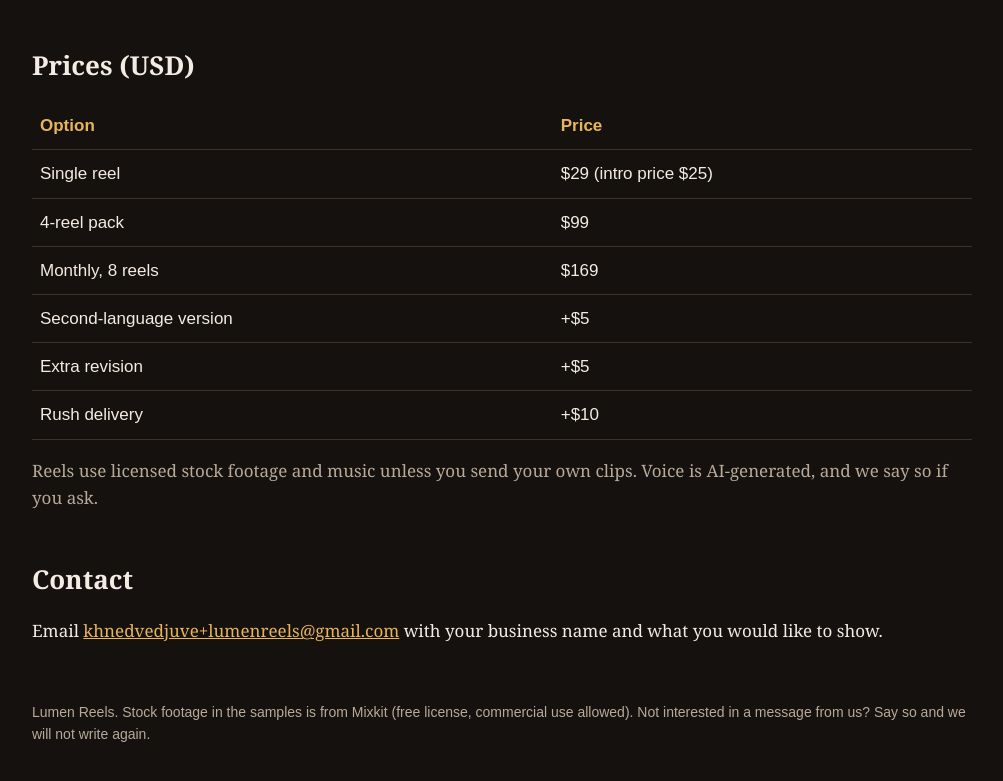
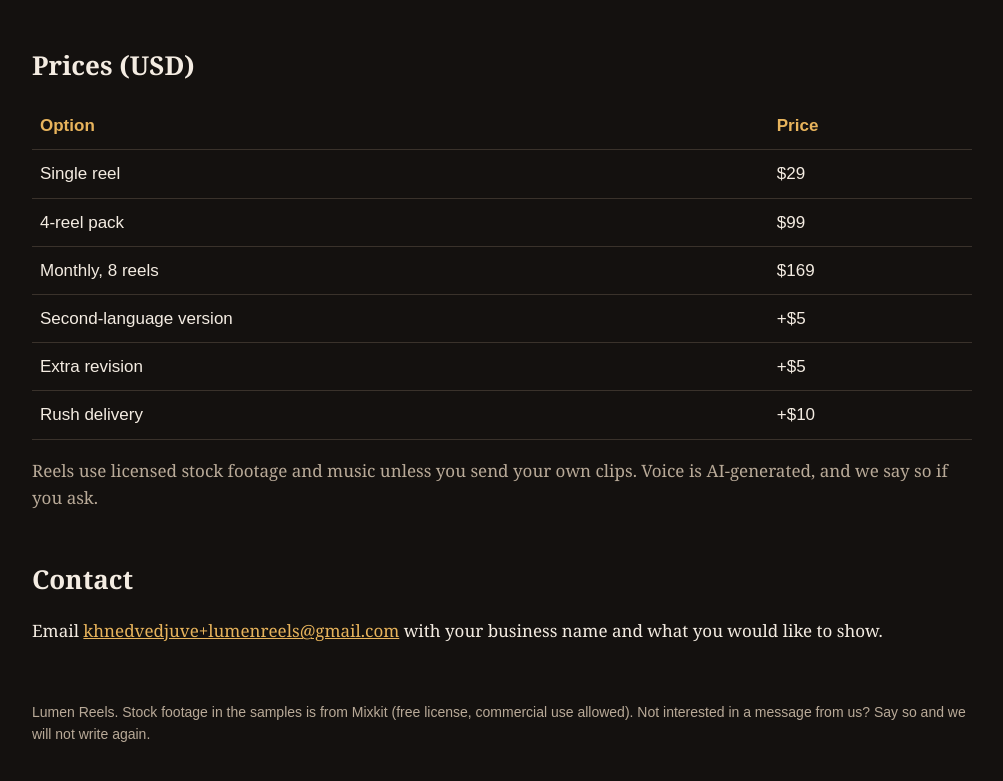
Before and after one commit to lumenreels/lumenreels.github.io, a plain HTML site: page index.html in a window 1280 px wide. Shown: the part 1081-1862 px from the top of the page, without its empty margins (138-1141 px from the left). Drawn offline with Linux system fonts and the light colour scheme.

Commit message:
price update

```diff
--- a/index.html
+++ b/index.html
@@ -35,7 +35,7 @@ ul{color:var(--mute)}footer{margin:56px 0;color:var(--mute);font-size:14px;font-
 
 <h2>Prices (USD)</h2>
 <table><tr><th>Option</th><th>Price</th></tr>
-<tr><td>Single reel</td><td>$29 (intro price $25)</td></tr>
+<tr><td>Single reel</td><td>$29</td></tr>
 <tr><td>4-reel pack</td><td>$99</td></tr>
 <tr><td>Monthly, 8 reels</td><td>$169</td></tr>
 <tr><td>Second-language version</td><td>+$5</td></tr>
```
